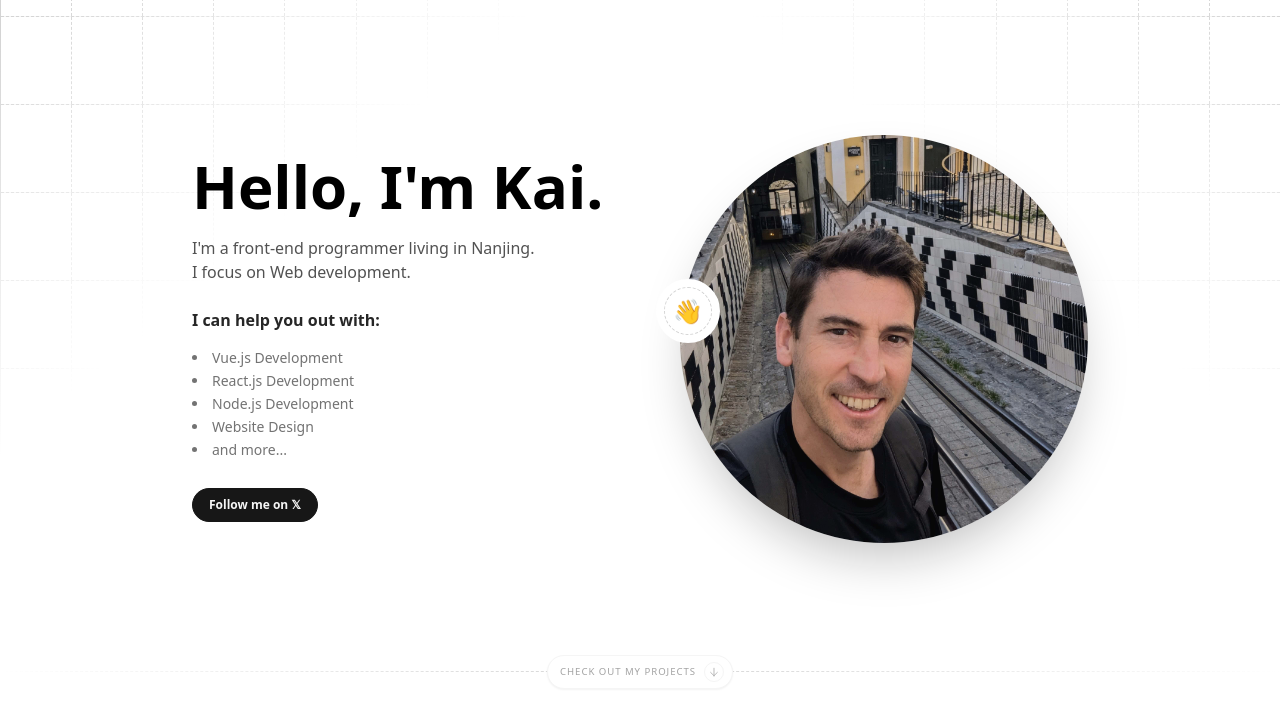
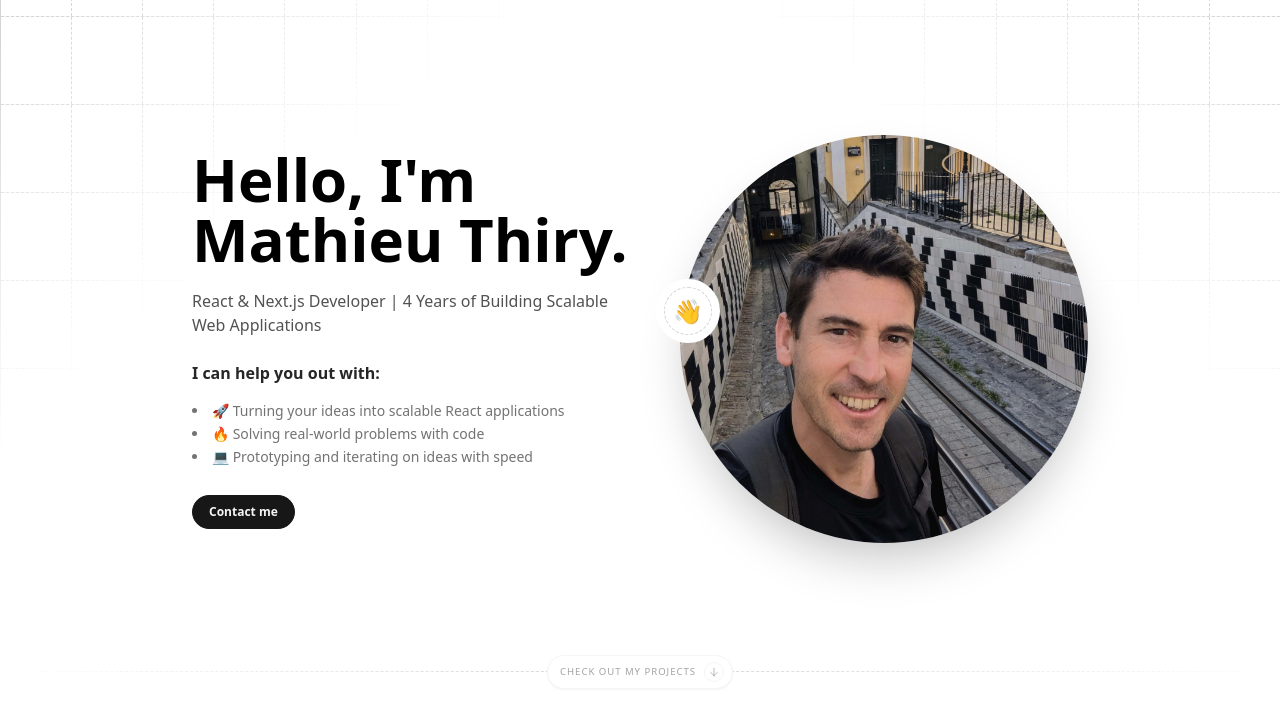
Before and after one commit to promathieuthiry/new_portfolio, an Astro site: page / in a window 1280 px wide. Shown: the part 73-800 px from the top of the page. Built offline with nearby package versions, Linux system fonts and the light colour scheme; Astro itself is replaced by a stand-in of ours.

Commit message:
update text landing page left column

```diff
--- a/src/pages/index.astro
+++ b/src/pages/index.astro
@@ -15,12 +15,10 @@ import Layout from "../layouts/main.astro";
         <h1
           class="mb-5 text-4xl font-bold leading-tight md:text-4xl lg:text-6xl dark:text-white"
         >
-          Hello, I'm Kai.
+          Hello, I'm Mathieu Thiry.
         </h1>
         <p class="mb-6 text-base text-neutral-600 dark:text-neutral-400">
-          I'm a front-end programmer living in Nanjing. <br
-            class="hidden lg:block"
-          />I focus on Web development.
+          React & Next.js Developer | 4 Years of Building Scalable Web Applications
         </p>
         <p class="mb-2 font-semibold text-neutral-800 dark:text-neutral-200">
           I can help you out with:
@@ -28,38 +26,16 @@ import Layout from "../layouts/main.astro";
         <ul
           class="py-2 space-y-[3px] text-sm list-disc list-inside text-neutral-500 dark:text-neutral-400"
         >
-          <li>Vue.js Development</li>
-          <li>React.js Development</li>
-          <li>Node.js Development</li>
-          <li>Website Design</li>
-          <li>and more...</li>
+          <li>🚀 Turning your ideas into scalable React applications</li>
+          <li>🔥 Solving real-world problems with code</li>
+          <li>💻  Prototyping and iterating on ideas with speed</li>
         </ul>
-        <Button text="Follow me on 𝕏" link="https://twitter.com/0xKaiBi" />
+        <Button text="Contact me" link="https://www.linkedin.com/in/mathieu-thiry/" />
       </div>
       <div
         class="relative justify-end hidden w-full mt-10 md:flex md:pl-10 md:w-1/2 md:mt-0 md:translate-y-4 xl:translate-y-0"
       >
         <div class="relative z-50 w-full">
-          <!-- <div
-            class="absolute bottom-0 z-40 w-16 h-16 -translate-x-6 -translate-y-1/2 lg:top-auto top-0 lg:-translate-y-[300px] rounded-full"
-          >
-            <span
-              class="relative z-20 flex items-center justify-center w-full h-full text-2xl border-8 border-white rounded-full dark:border-neutral-950 bg-neutral-100 dark:bg-neutral-900"
-            >
-              <span
-                class="flex items-center justify-center w-full h-full bg-white border border-dashed rounded-full dark:bg-neutral-950 border-neutral-300 dark:border-neutral-700"
-                >👋</span
-              >
-            </span>
-          </div> -->
-          <!-- <div class="relative z-30 px-10">
-            <img
-              src="/assets/images/photo.png"
-              loading="eager"
-              decoding="auto"
-              class="relative z-30 w-full aspect-[790/1189] md:max-w-md mx-auto dark:-translate-y-0.5"
-            />
-          </div> -->
           <div class="relative">
             <img
               src="/assets/images/profile.jpg"
```
